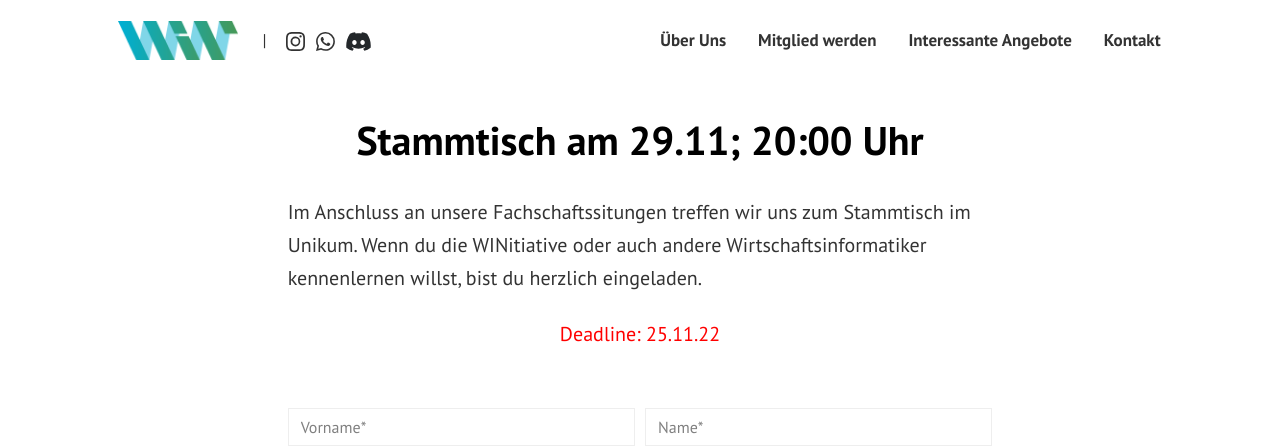
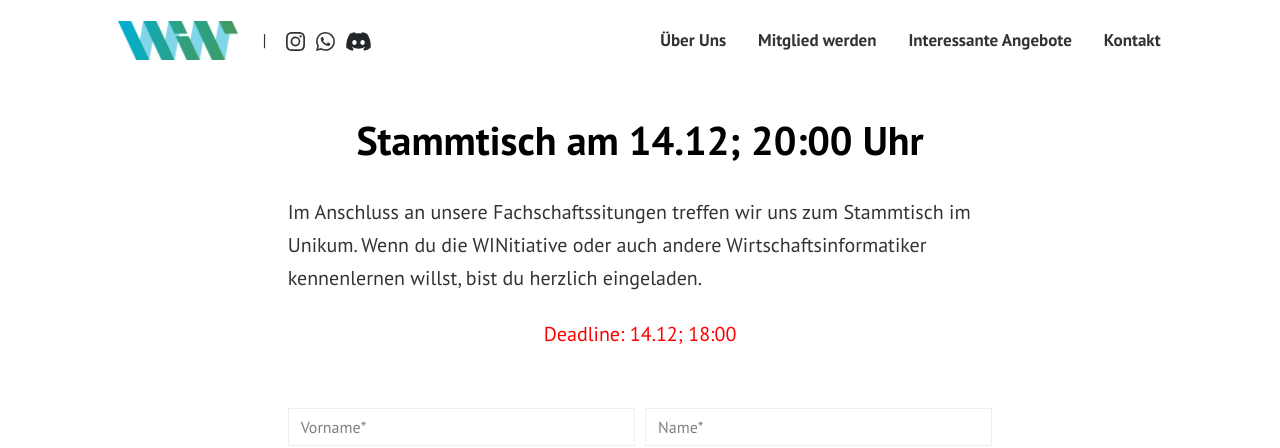
Before and after one commit to WINitiative-Augsburg-eV/webseite, a Jekyll site: the page built from pages/stammtisch-anmeldung.html, in a window 1280 px wide and 969 px high. Shown: the top 448 px of the window. Built offline with Jekyll 4.4.1, drawn with Linux system fonts in a browser that asks for light colours.

Commit message:
DT-Schtz

```diff
--- a/pages/stammtisch-anmeldung.html
+++ b/pages/stammtisch-anmeldung.html
@@ -1,6 +1,6 @@
 ---
 layout: page
-title: Stammtisch am 29.11; 20:00 Uhr
+title: Stammtisch am 14.12; 20:00 Uhr
 permalink: "/stammtisch-anmeldung/"
 comments: false
 ---
@@ -10,7 +10,7 @@ comments: false
     <input type="hidden" name="_captcha" value="false">
 <p class="lead mb-4">Im Anschluss an unsere Fachschaftssitungen treffen wir uns zum Stammtisch im Unikum. Wenn du die WINitiative oder auch andere Wirtschaftsinformatiker kennenlernen willst, bist du herzlich eingeladen.</p>
 <p class="mb-4"></p>
-<center><p class="mb-4" style="color: red">Deadline: 25.11.22</p></center>
+<center><p class="mb-4" style="color: red">Deadline: 14.12; 18:00</p></center>
 <br>
 <div class="form-row">
 <div class="form-group col-md-6">
```
Also changed, not shown: 2 other files.
